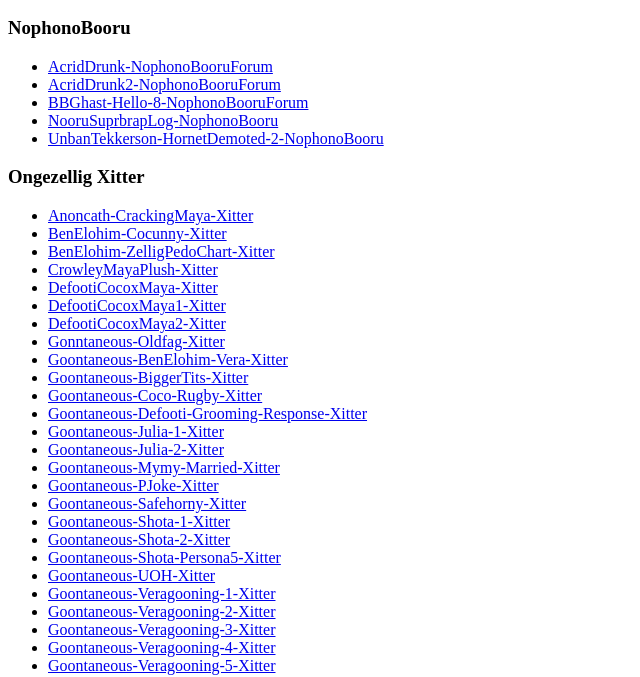
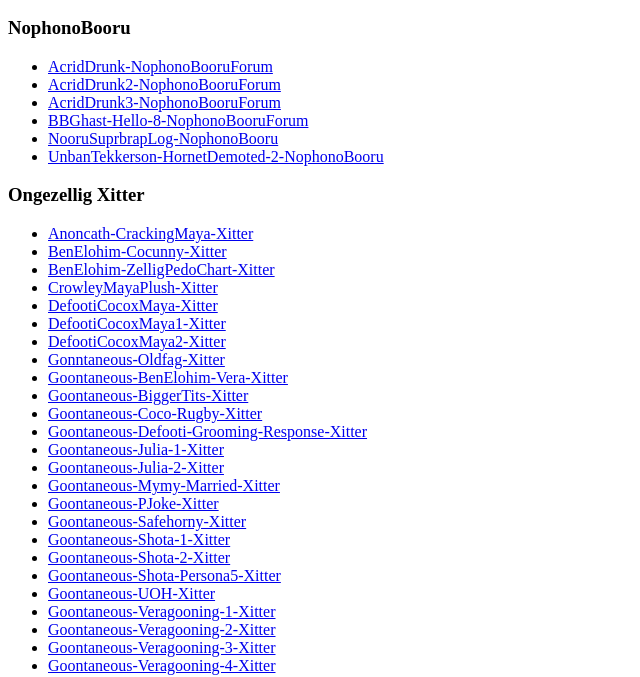
Before and after one commit to MayonnaiseService/mayoarchive, a plain HTML site: page index.html in a window 1280 px wide. Shown: the part 110-787 px from the top of the page, without its empty margins (0-640 px from the left). Drawn offline with Linux system fonts and the light colour scheme.

Commit message:
Automatically update HTML index

```diff
--- a/index.html
+++ b/index.html
@@ -11,6 +11,7 @@
   <ul>
     <li><a href="NophonoBooru/AcridDrunk-NophonoBooruForum.html">AcridDrunk-NophonoBooruForum</a></li>
     <li><a href="NophonoBooru/AcridDrunk2-NophonoBooruForum.html">AcridDrunk2-NophonoBooruForum</a></li>
+    <li><a href="NophonoBooru/AcridDrunk3-NophonoBooruForum.html">AcridDrunk3-NophonoBooruForum</a></li>
     <li><a href="NophonoBooru/BBGhast-Hello-8-NophonoBooruForum.html">BBGhast-Hello-8-NophonoBooruForum</a></li>
     <li><a href="NophonoBooru/NooruSuprbrapLog-NophonoBooru.html">NooruSuprbrapLog-NophonoBooru</a></li>
     <li><a href="NophonoBooru/UnbanTekkerson-HornetDemoted-2-NophonoBooru.html">UnbanTekkerson-HornetDemoted-2-NophonoBooru</a></li>
```
